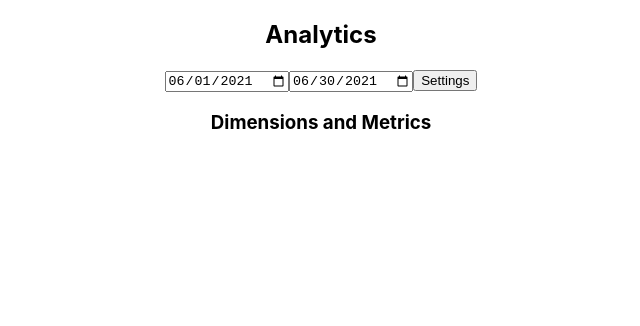
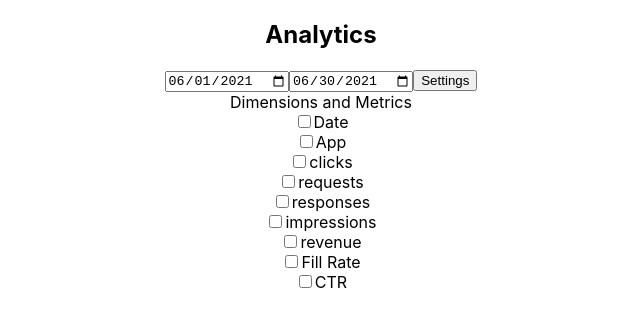
Before and after one commit to Engineervinay/Analytics-page, a React (Create React App) app: page / in a window 1280 px wide. Both pictures are taken after a click on the button "Settings". Shown: the top 326 px of the page, without its empty margins (319-959 px from the left). Built offline with nearby package versions, Linux system fonts and the light colour scheme; no server answers.

Commit message:
column selection

```diff
--- a/src/App.js
+++ b/src/App.js
@@ -4,9 +4,12 @@ import Table from './components/table';
 function App() {
   const [startDateValue, setstartDateValue] = useState('2021-06-01');
   const [endDateValue, setendDateValue] = useState('2021-06-30');
-  var columnNames=["Date","App","clicks","requests","responses","impressions","revenue"]
+  var columnNames=["Date","App","clicks","requests","responses","impressions","revenue","Fill Rate","CTR"];
   const [data,setData]=useState(null);
   const[appNames,setAppNames]=useState();
+  const[optionShown,setOptionShown]=useState(false);
+  const [checked, setChecked] = useState(["Date","App","clicks","requests","responses","impressions"]);
+
   useEffect(() => {
     fetch(`http://go-dev.greedygame.com/v3/dummy/report?startDate=${startDateValue}&endDate=${endDateValue}`)
       .then(response => response.json())
@@ -27,6 +30,9 @@ function App() {
       .then(json => setData(json))
 
   }
+  function handleClick (e){
+    setOptionShown(current=>!current);
+  }
   function handleStartDateUpdate(e) {
     const dateValue=e.target.value;
     console.log(dateValue);
@@ -41,20 +47,48 @@ function App() {
     console.log(endDateValue);
     getData();
   }
+  var isChecked = (item) =>
+  checked.includes(item) ? "checked-item" : "not-checked-item";
 
+  const handleCheck = (event) => {
+    var updatedList = [...checked];
+
+    if (event.target.checked) {
+      if(!updatedList.includes(event.target.value)){
+      updatedList = [...checked, event.target.value];}
+
+    } else {
+      updatedList.splice(checked.indexOf(event.target.value), 1);
+    }
+    setChecked(updatedList);
+  };
   return (
     <div className="App">
       <h2>Analytics</h2>
       <input type="date" onChange={(e) => handleStartDateUpdate(e)} value={startDateValue} id="startDate" name="startDate"></input>
       <input type="date" id="endDate" name="endDate"onChange={(e) => handleEndDateUpdate(e)} value={endDateValue}></input>
-     <button name="settings">Settings</button>
-      <div className="Metrics">
-        <h3>Dimensions and Metrics</h3>
+     <button name="settings" onClick={handleClick}>Settings</button>
+    {
+      optionShown && (
 
-     {  data && <Table tabledata={data} appNames={appNames} tableColumns={columnNames}/>  }
+        <div id="settings">
+          <div className="title">Dimensions and Metrics</div>
+          <div className="list-container">
+          {columnNames.map((item, index) => (
+            <div key={index}>
+              <input value={item} type="checkbox" onChange={handleCheck} />
+              <span className={isChecked(item)}>{item}</span>
+            </div>
+          ))}
+        </div>
+
+      </div>
+      )
+    }
+
+     {  data && <Table tabledata={data} appNames={appNames} tableColumns={checked}/>  }
       </div>
 
-    </div>
   );
 }
 
--- a/src/components/table.js
+++ b/src/components/table.js
@@ -21,13 +21,16 @@ function Table(props) {
             <tr data-id={idx} key={idx}>
               <td>{date}</td>
               <td>{app_name.app_name}</td>
-              <td>{clicks}</td>
 
-              <td>{requests}</td>
-              <td>{responses}</td>
+              {props.tableColumns.includes("clicks") && <td>{clicks}</td>}
 
-              <td>{impressions}</td>
-              <td>{revenue}</td>
+              {props.tableColumns.includes("requests") && (<td>{requests}</td>)}
+              {props.tableColumns.includes("responses") && (<td>{responses}</td>)}
+              {props.tableColumns.includes("impressions") && (<td>{impressions}</td>)}
+              {props.tableColumns.includes("revenue") && (<td>{revenue}</td>)}
+              {props.tableColumns.includes("Fill Rate") && (<td>{requests/responses *100}</td>)}
+              {props.tableColumns.includes("CTR") && (<td>{clicks/impressions *100}</td>)}
+
             </tr>
           )
         });
```
